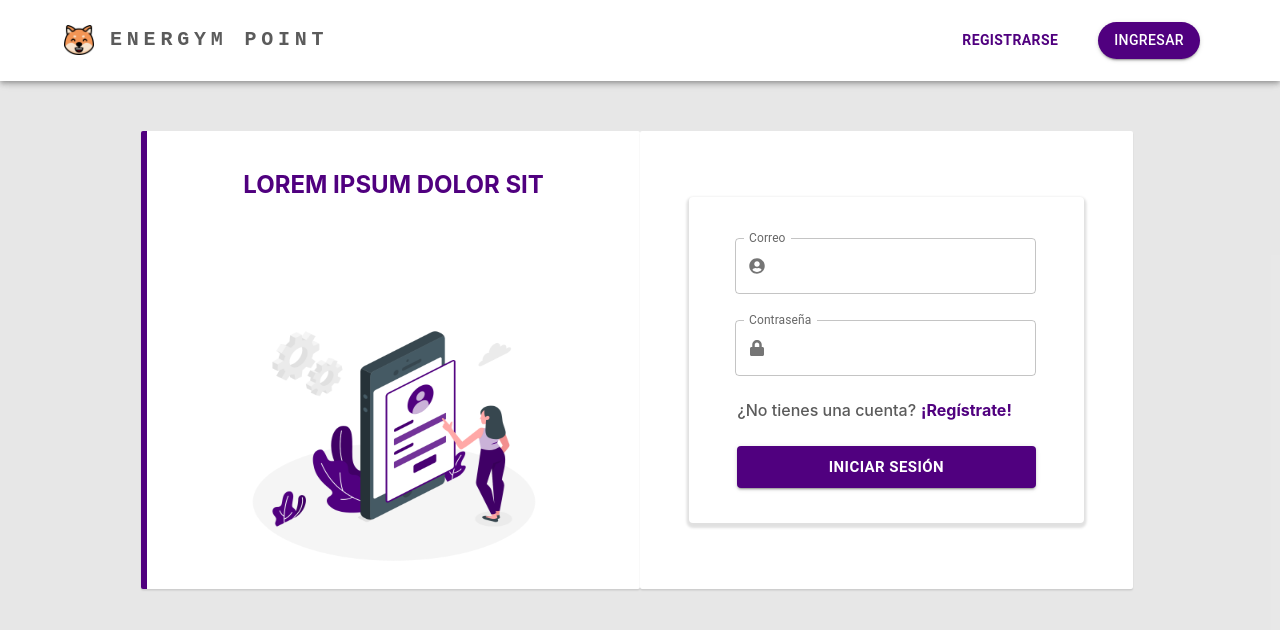
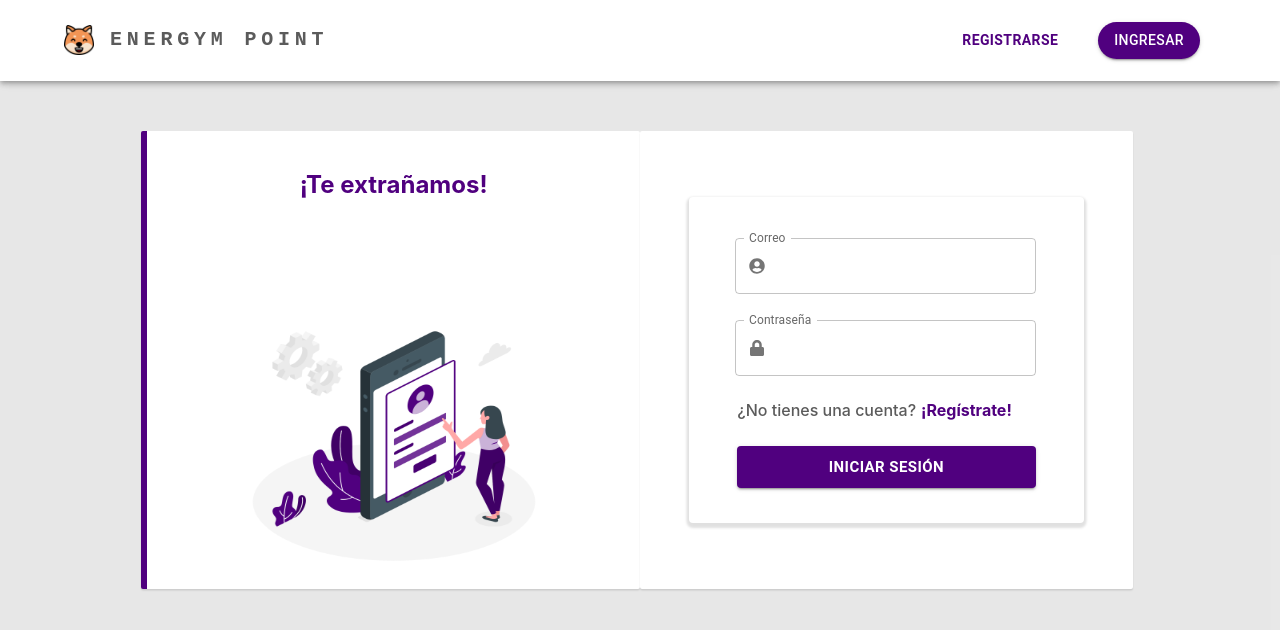
Before and after one commit to ENERGYM-DS2-PROJECT/energym_frontend, a React (Create React App) app: page /login in a window 1280 px wide. Shown: the top 630 px of the page. Built offline with nearby package versions, Linux system fonts and the light colour scheme.

Commit message:
Changed 'ingresar' text

```diff
--- a/src/components/Login.js
+++ b/src/components/Login.js
@@ -74,7 +74,7 @@ export default function Login() {
                         <Grid item xs={ 6 }>
                             <Paper className="paper2s">
                                 <div className="main-text">
-                                    <h4>LOREM IPSUM DOLOR SIT</h4>
+                                    <h4>¡Te extrañamos!</h4>
                                     {/* <p className="secondary-text">Lorem ipsum dolor sit amet consectetur adipisicing elit. Nam sequi ad voluptatibus, voluptatem possimus impedit.</p> */}
                                 </div>
                                 <Box
```
